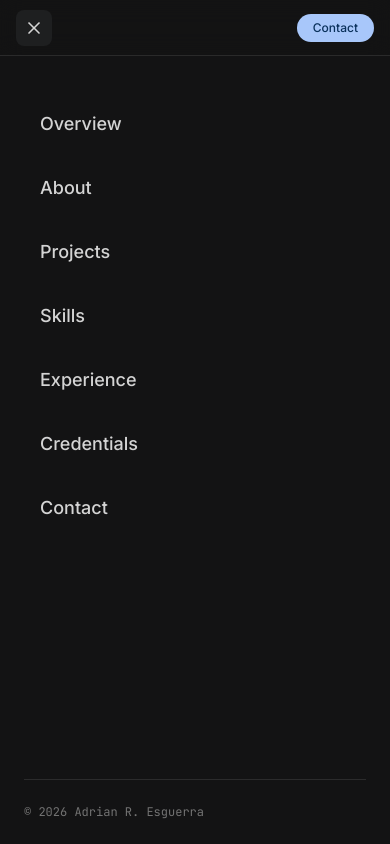
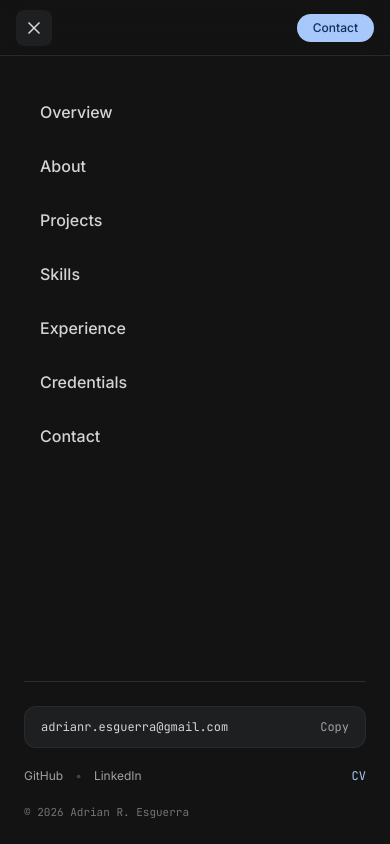
Before and after one commit to adriansgrrx/adrianesguerra, a React (Vite) app: page / in a window 390 px wide. Both pictures are taken after a click on the button 34 px from the left and 27 px from the top of the page. Shown: the top 844 px of the page. Built offline with nearby package versions, Linux system fonts and the light colour scheme.

Commit message:
feat: add MobileNavbar component with responsive navigation and copy-to-clipboard email feature

```diff
--- a/src/components/MobileNavbar.jsx
+++ b/src/components/MobileNavbar.jsx
@@ -1,8 +1,23 @@
 import React, { useState, useEffect } from 'react';
 import { Menu, X } from 'lucide-react';
+import confetti from 'canvas-confetti';
 
 export default function MobileNavbar({ profile, onNavigate }) {
   const [isOpen, setIsOpen] = useState(false);
+  const [copied, setCopied] = useState(false);
+
+  const handleCopyEmail = () => {
+    navigator.clipboard.writeText(profile.contact.email).then(() => {
+      setCopied(true);
+      confetti({
+        particleCount: 40,
+        spread: 60,
+        origin: { y: 0.9, x: 0.5 },
+        colors: ['#a8c7fa', '#d0bcff', '#4285f4'],
+      });
+      setTimeout(() => setCopied(false), 2400);
+    });
+  };
 
   const navLinks = [
     { id: 'overview', label: 'Overview' },
@@ -55,20 +70,69 @@ export default function MobileNavbar({ profile, onNavigate }) {
       {/* Fullscreen Mobile Dropdown */}
       {isOpen && (
         <div className="lg:hidden fixed inset-x-0 top-14 bottom-0 bg-[#131314] z-40 flex flex-col justify-between p-6 sm:p-8 overflow-y-auto animate-fadeIn">
-          <nav className="flex flex-col space-y-2 w-full pt-4">
+          <nav className="flex flex-col space-y-1.5 w-full pt-2">
             {navLinks.map((link) => (
               <button
                 key={link.id}
                 onClick={() => handleLinkClick(link.id)}
-                className="text-left py-3.5 px-4 rounded-xl text-lg font-medium text-neutral-300 hover:text-white hover:bg-white/5 transition-colors cursor-pointer"
+                className="text-left py-3 px-4 rounded-xl text-base sm:text-lg font-medium text-neutral-300 hover:text-white hover:bg-white/5 transition-colors cursor-pointer"
               >
                 {link.label}
               </button>
             ))}
           </nav>
 
-          <div className="pt-6 border-t border-white/10 text-xs font-mono text-neutral-500">
-            <span>© {new Date().getFullYear()} {profile.fullName}</span>
+          {/* Footer Area: Copy Email & Text Links (same as Sidebar.jsx) */}
+          <div className="pt-6 border-t border-white/10 space-y-4 mt-6">
+            {/* Interactive Copy Email */}
+            <button
+              onClick={handleCopyEmail}
+              className="w-full flex items-center justify-between px-4 py-3 rounded-xl bg-[#1e1f20] hover:bg-[#282a2c] border border-white/5 text-xs sm:text-sm text-neutral-300 hover:text-white transition-all cursor-pointer"
+              title="Click to copy email address"
+            >
+              <span className="truncate font-mono">{profile.contact.email}</span>
+              <span className="font-mono text-xs text-neutral-400 shrink-0 ml-2">
+                {copied ? <span className="text-emerald-400">Copied</span> : 'Copy'}
+              </span>
+            </button>
+
+            {/* Text Links */}
+            <div className="flex items-center justify-between text-xs sm:text-sm text-neutral-400 pt-1">
+              <div className="flex items-center space-x-3">
+                <a
+                  href="https://github.com/adriansgrrx"
+                  target="_blank"
+                  rel="noreferrer"
+                  className="hover:text-white transition-colors"
+                >
+                  GitHub
+                </a>
+                <span className="text-white/20">•</span>
+                <a
+                  href="https://www.linkedin.com/in/adrian-esguerra-44a899189/"
+                  target="_blank"
+                  rel="noreferrer"
+                  className="hover:text-white transition-colors"
+                >
+                  LinkedIn
+                </a>
+              </div>
+
+              <a
+                href="#contact"
+                onClick={(e) => {
+                  e.preventDefault();
+                  handleLinkClick('contact');
+                }}
+                className="text-xs font-mono text-[#a8c7fa] hover:underline"
+              >
+                CV
+              </a>
+            </div>
+
+            <div className="text-[11px] font-mono text-neutral-500 pt-1">
+              <span>© {new Date().getFullYear()} {profile.fullName}</span>
+            </div>
           </div>
         </div>
       )}
```
